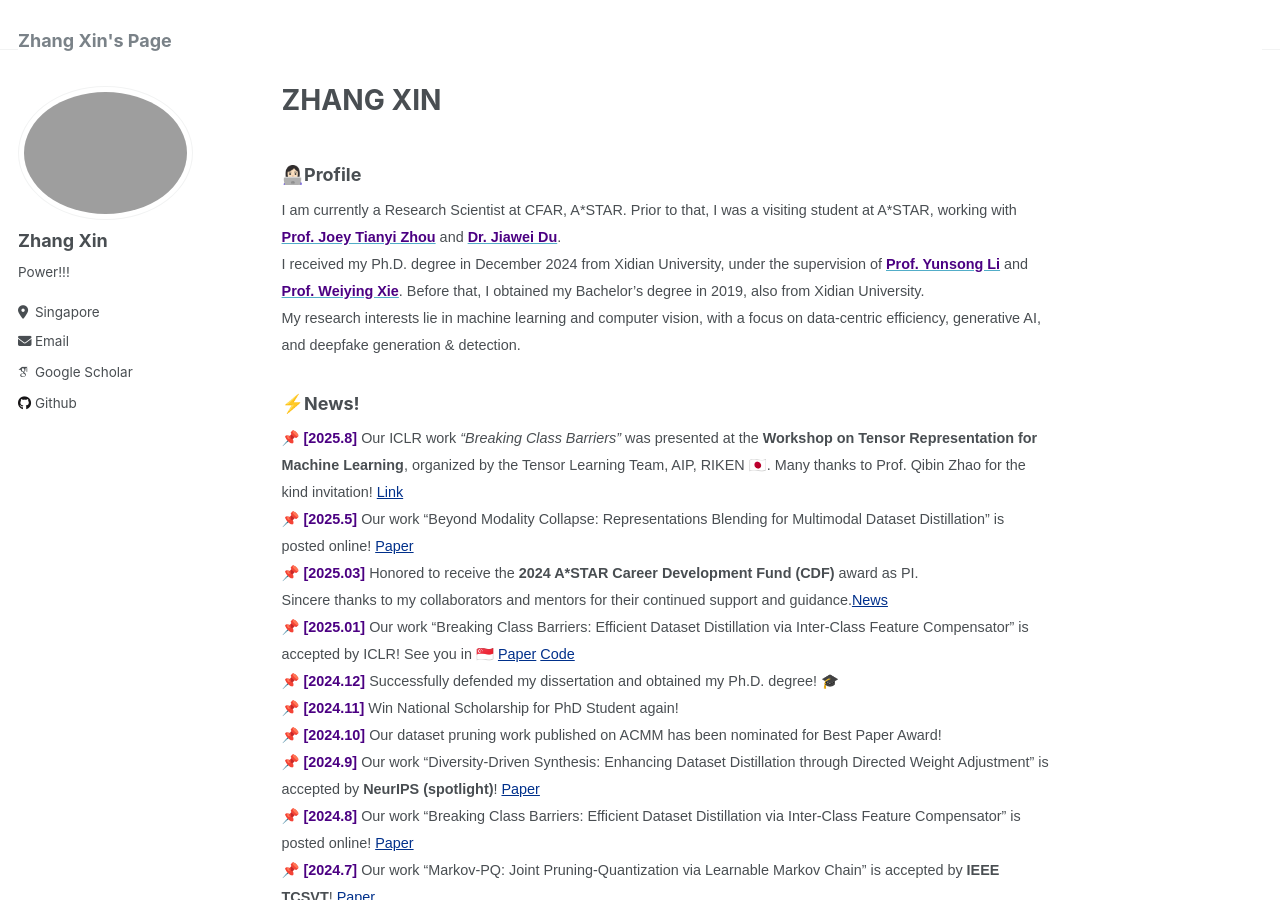
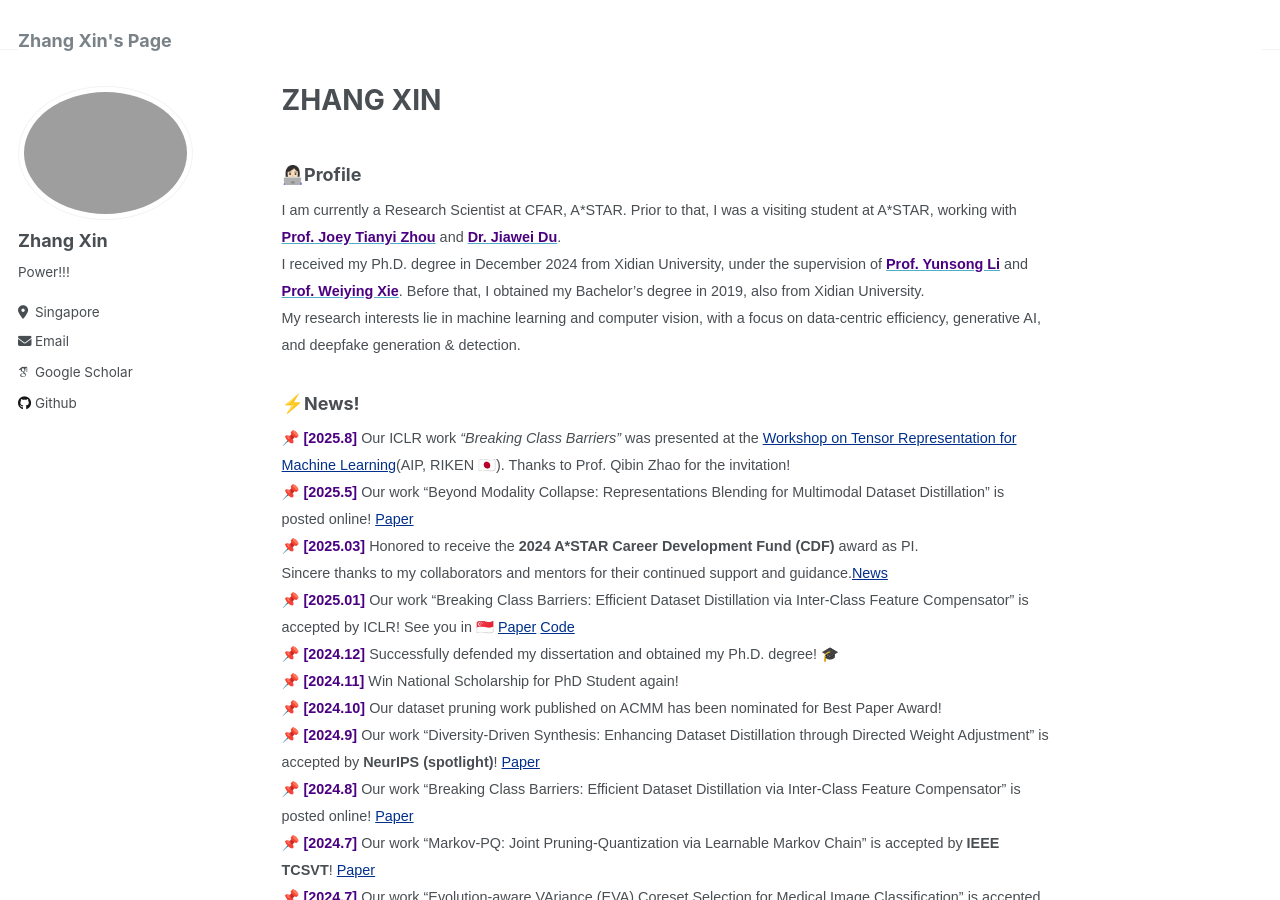
Before and after one commit to zhangxin-xd/zhangxin-xd.github.io, a Jekyll site: the page built from _pages/about.md, in a window 1280 px wide and 900 px high. Built offline with Jekyll 4.4.1, drawn with Linux system fonts in a browser that asks for light colours; some web fonts are replaced.

Commit message:
Update about.md

```diff
--- a/_pages/about.md
+++ b/_pages/about.md
@@ -16,7 +16,7 @@ My research interests lie in machine learning and computer vision, with a focus
 
 ### ⚡️News!
 <span style="font-family:Arial; font-size:0.8em;">
-📌 <span style="color:#4B0082;"><strong>[2025.8]</strong></span> Our ICLR work *“Breaking Class Barriers”* was presented at the **Workshop on Tensor Representation for Machine Learning**, organized by the Tensor Learning Team, AIP, RIKEN 🇯🇵. Many thanks to Prof. Qibin Zhao for the kind invitation! <a href="https://tensorworkshop.github.io/RIKENAIP_TRML2025/" style="color:#00308B;">Link</a><br>
+📌 <span style="color:#4B0082;"><strong>[2025.8]</strong></span> Our ICLR work *“Breaking Class Barriers”* was presented at the <a href="https://tensorworkshop.github.io/RIKENAIP_TRML2025/" style="color:#00308B;">Workshop on Tensor Representation for Machine Learning</a>(AIP, RIKEN 🇯🇵). Thanks to Prof. Qibin Zhao for the invitation! <br>
 📌 <span style="color:#4B0082;"><strong>[2025.5]</strong></span> Our work "Beyond Modality Collapse: Representations Blending for Multimodal Dataset Distillation" is posted online! <a href="https://arxiv.org/abs/2505.14705" style="color:#00308B;">Paper</a><br>
 📌 <span style="color:#4B0082;"><strong>[2025.03]</strong></span> Honored to receive the **2024 A*STAR Career Development Fund (CDF)** award as PI.
 Sincere thanks to my collaborators and mentors for their continued support and guidance.<a href="https://www.a-star.edu.sg/cfar/news/news/grant-awards/astar-cdf-2024-recipients" style="color:#00308B;">News</a><br>
```
